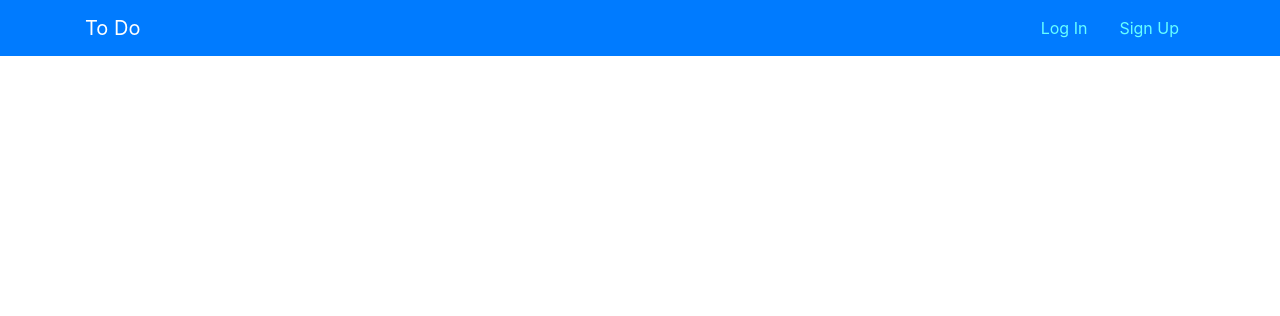
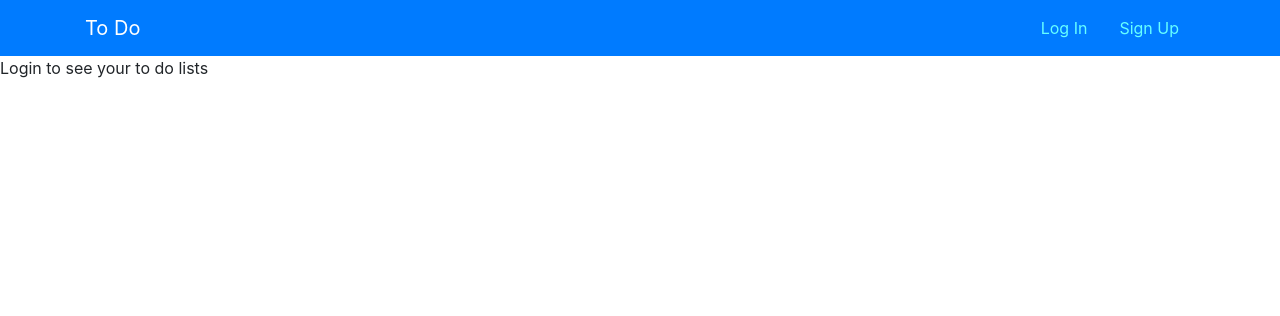
Before and after one commit to paul3bin/To-Do-App, a Django app: page / in a window 1280 px wide. Shown: the top 316 px of the page. Run offline with Django 3.2, Linux system fonts and the light colour scheme; some libraries are stand-ins or nearby versions.

Commit message:
Update index.html

```diff
--- a/to_do/templates/index.html
+++ b/to_do/templates/index.html
@@ -2,5 +2,9 @@
 {% extends 'base.html' %}
 
 {% block body_block %}
-
+    {% if user.is_authenticated %}
+        <p>Your to do lists</p>
+    {% else %}
+        <p>Login to see your to do lists</p>
+    {% endif %}
 {% endblock %}
```
